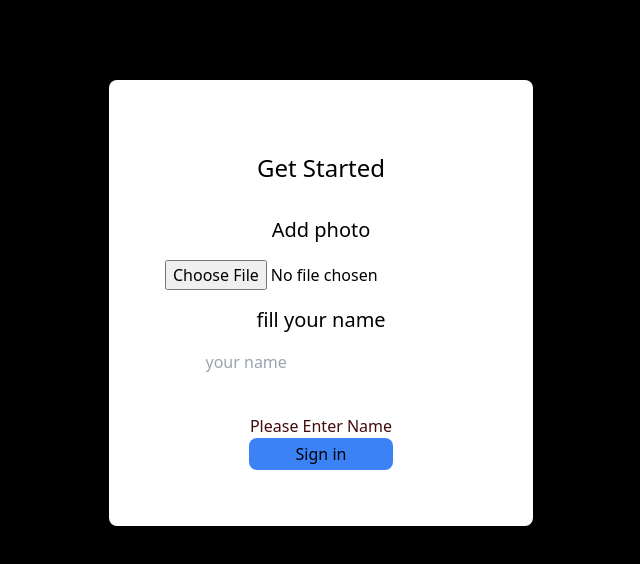
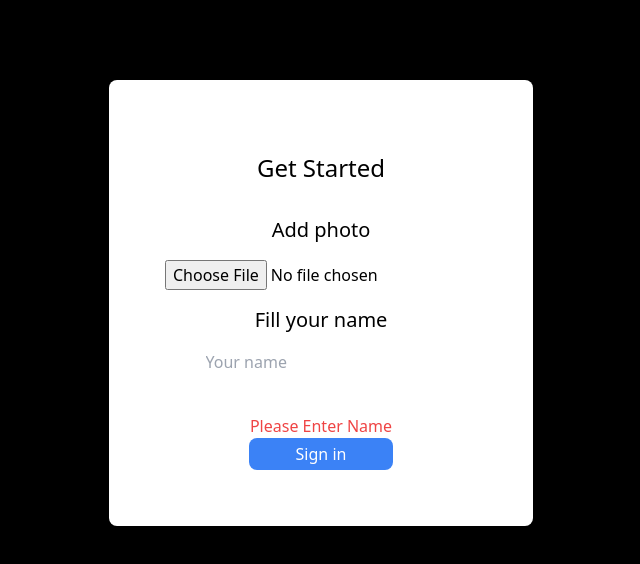
Before and after one commit to datots/registration_form, a React (Vite) app: page /registration in a window 1280 px wide. Both pictures are taken after a click on the button "Sign in". Shown: the top 564 px of the page, without its empty margins (319-959 px from the left). Built offline with nearby package versions, Linux system fonts and the light colour scheme.

Commit message:
registration form updated

```diff
--- a/src/components/Registration.tsx
+++ b/src/components/Registration.tsx
@@ -5,7 +5,7 @@ const Registration = () => {
   const navigate = useNavigate();
   const [url, setUrl] = useState<string | null>(null);
   const [name, setName] = useState<string>("");
-  const [error, setError] = useState("");
+  const [error, setError] = useState<string>("");
 
   useEffect(() => {
     const storedName = localStorage.getItem("name");
@@ -16,7 +16,7 @@ const Registration = () => {
 
   useEffect(() => {
     localStorage.setItem("name", name);
-  });
+  }, [name]);
 
   const uploader = (file: File) => {
     const reader = new FileReader();
@@ -28,8 +28,15 @@ const Registration = () => {
   };
 
   useEffect(() => {
-    return setUrl(localStorage.getItem("recent-image"));
+    setUrl(localStorage.getItem("recent-image"));
   }, []);
+
+  const handleFileChange = (event: React.ChangeEvent<HTMLInputElement>) => {
+    const files = event.target.files;
+    if (files && files[0]) {
+      uploader(files[0]);
+    }
+  };
 
   const SignInhandle = () => {
     if (!name) {
@@ -43,29 +50,27 @@ const Registration = () => {
     setError("");
     navigate("/form");
   };
+
   return (
     <div className="flex flex-col items-center bg-black h-screen">
       <div className="bg-white mt-20 p-14 rounded-lg flex flex-col items-center">
         <p className="m-4 text-2xl">Get Started</p>
         <p className="m-4 text-xl">Add photo</p>
-        <input
-          type="file"
-          accept="image/*"
-          onChange={(event) => uploader(event.target.files[0])}
-        />
-        <p className="m-4 text-xl">fill your name</p>
+        <input type="file" accept="image/*" onChange={handleFileChange} />
+        <p className="m-4 text-xl">Fill your name</p>
         <input
           value={name}
           onChange={(event) => setName(event.target.value)}
           type="text"
-          placeholder="your name"
+          placeholder="Your name"
           className="mb-8"
         />
-        {error && <p className="text-red-950 mt-2">{error}</p>}
-        <button className="bg-blue-500 rounded-lg w-36 h-8">
-          <p className="" onClick={SignInhandle}>
-            Sign in
-          </p>
+        {error && <p className="text-red-500 mt-2">{error}</p>}
+        <button
+          className="bg-blue-500 rounded-lg w-36 h-8"
+          onClick={SignInhandle}
+        >
+          <p className="text-white">Sign in</p>
         </button>
       </div>
     </div>
--- a/src/components/Start.tsx
+++ b/src/components/Start.tsx
@@ -1,4 +1,3 @@
-import React from "react";
 import form from "../images/pngegg1.png";
 import { useNavigate } from "react-router-dom";
 
--- a/src/main.tsx
+++ b/src/main.tsx
@@ -1,4 +1,3 @@
-import React from "react";
 import ReactDOM from "react-dom/client";
 import App from "./App.tsx";
 import "./index.css";
```
